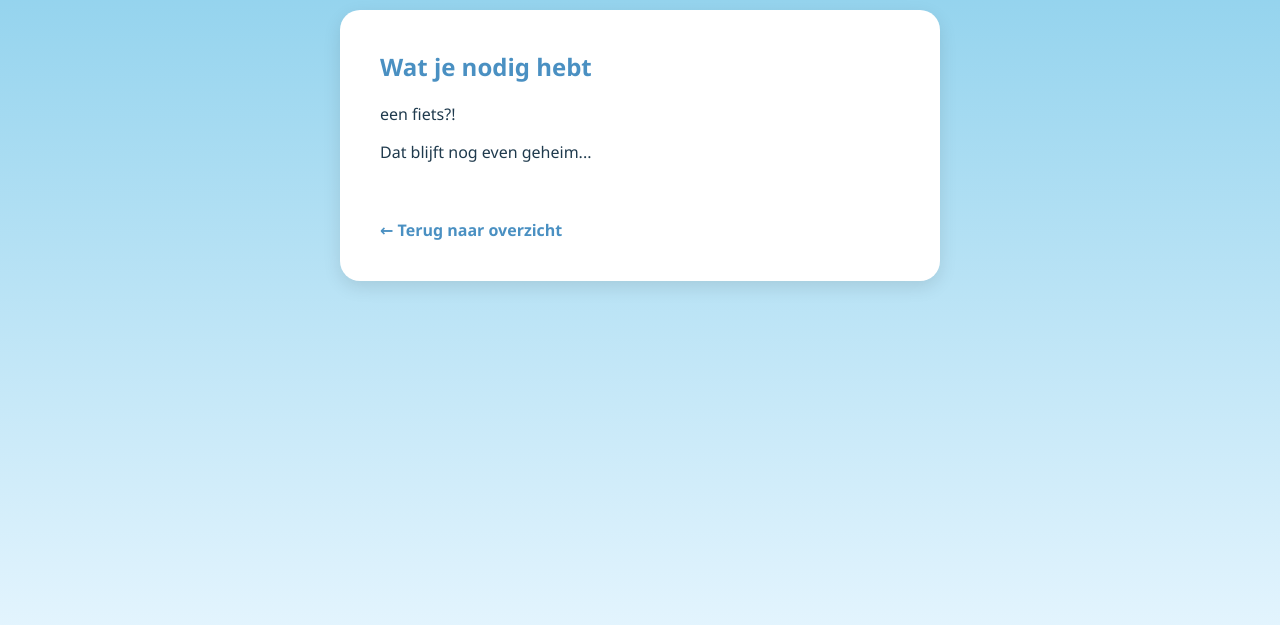
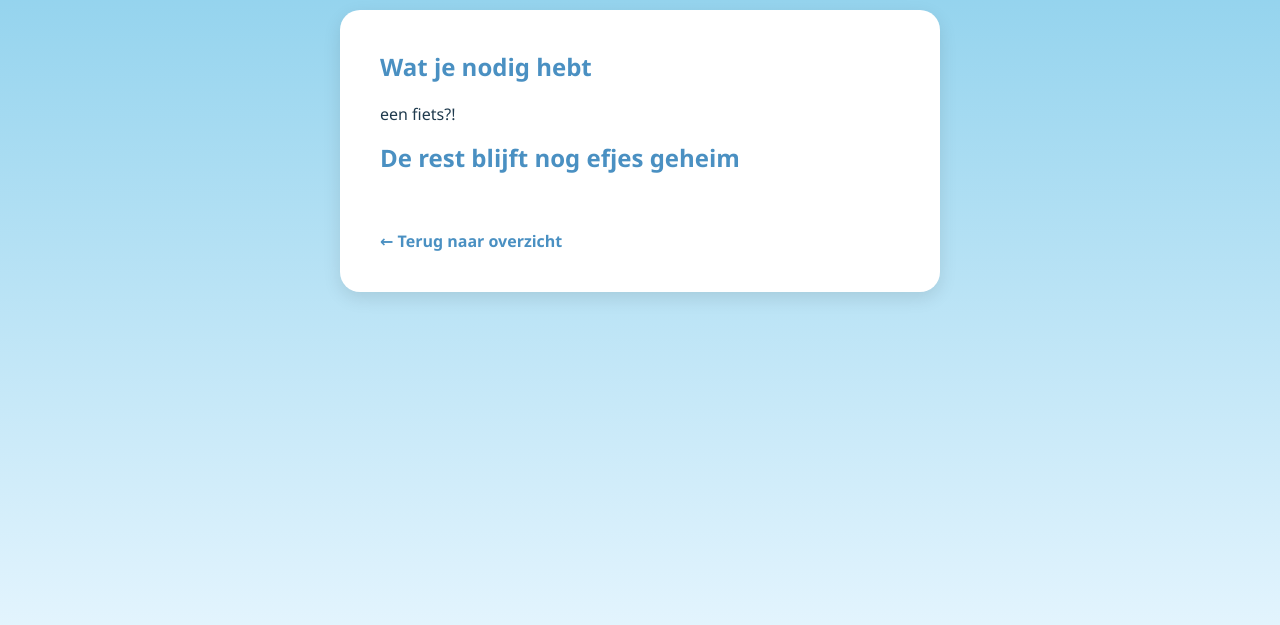
Before and after one commit to KobeStrubbe1/Noorvent, a website: page datum2.html in a window 1280 px wide. Shown: the part 115-740 px from the top of the page. Drawn offline with Linux system fonts and the light colour scheme.

Commit message:
Update datum2 secret placeholder text
Co-Authored-By: Claude Sonnet 5 <noreply@anthropic.com>

```diff
--- a/datum2.html
+++ b/datum2.html
@@ -16,7 +16,7 @@
     <p>een fiets?!</p>
 
     <div class="sectie">
-      <p>Dat blijft nog even geheim...</p>
+      <h2>De rest blijft nog efjes geheim</h2>
     </div>
 
     <a class="terug" href="index.html">&larr; Terug naar overzicht</a>
```
